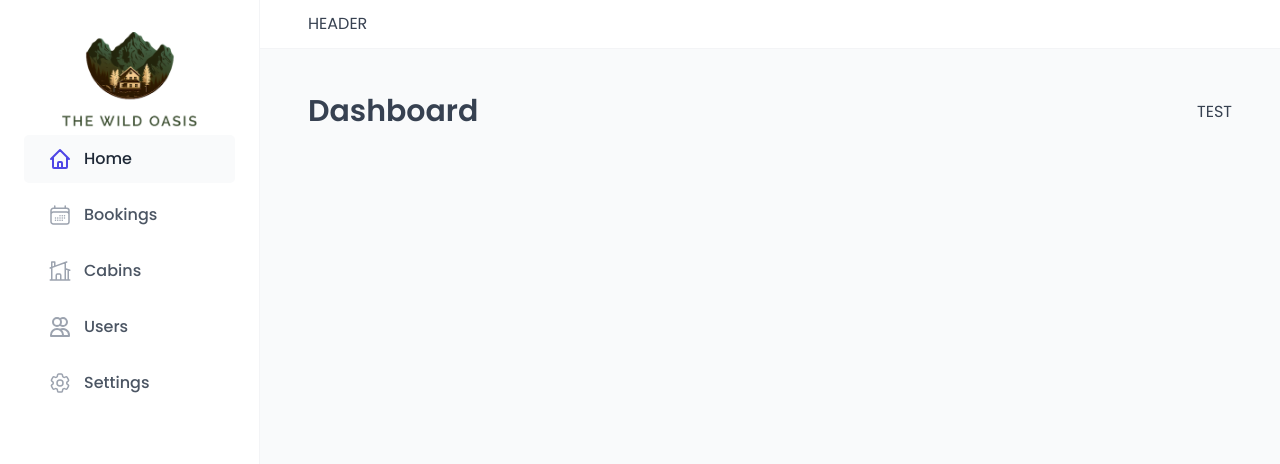
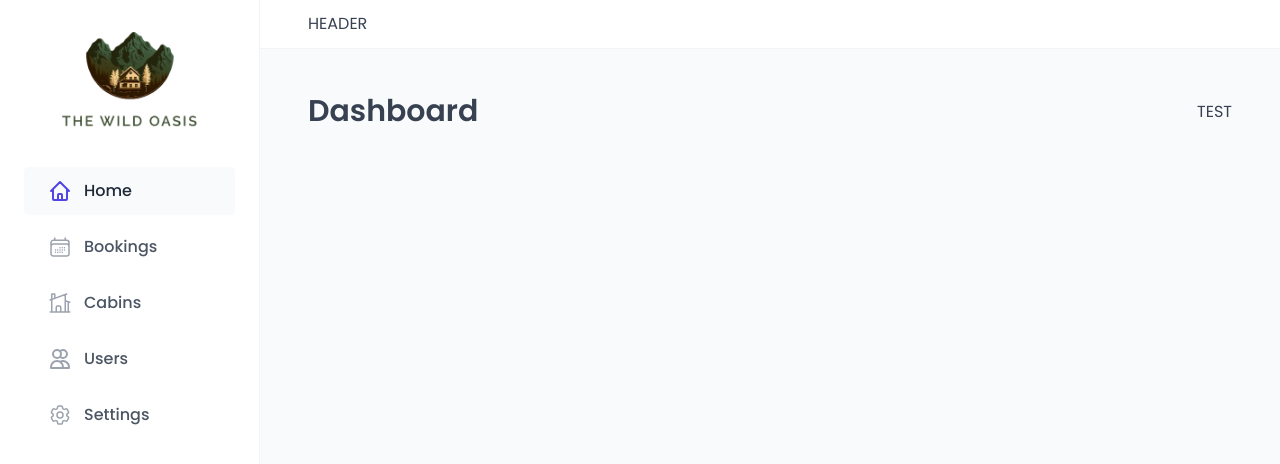
Before and after one commit to EUNSUN23/react-jonas, a React (Vite) app in the folder wild-oasis/: page /dashboard in a window 1280 px wide. Shown: the top 464 px of the page. Built offline with nearby package versions, Linux system fonts and the light colour scheme; a web font is replaced by a local one.

Commit message:
[wild-oasis] styled-component > AppLayout > Sidebar > 로고, MainNav 틀 flex로 잡기

```diff
--- a/wild-oasis/src/ui/Sidebar.jsx
+++ b/wild-oasis/src/ui/Sidebar.jsx
@@ -6,7 +6,11 @@ const StyledSidebar = styled.aside`
   background-color: var(--color-grey-0);
   padding: 3.2rem 2.4rem;
   border-right: 1px solid var(--color-grey-100);
+
   grid-row: 1 / -1; {/*전체 row 차지*/}
+  display: flex;
+  flex-direction: column;
+  gap:3.2rem;
 `
 
 function Sidebar() {
```
